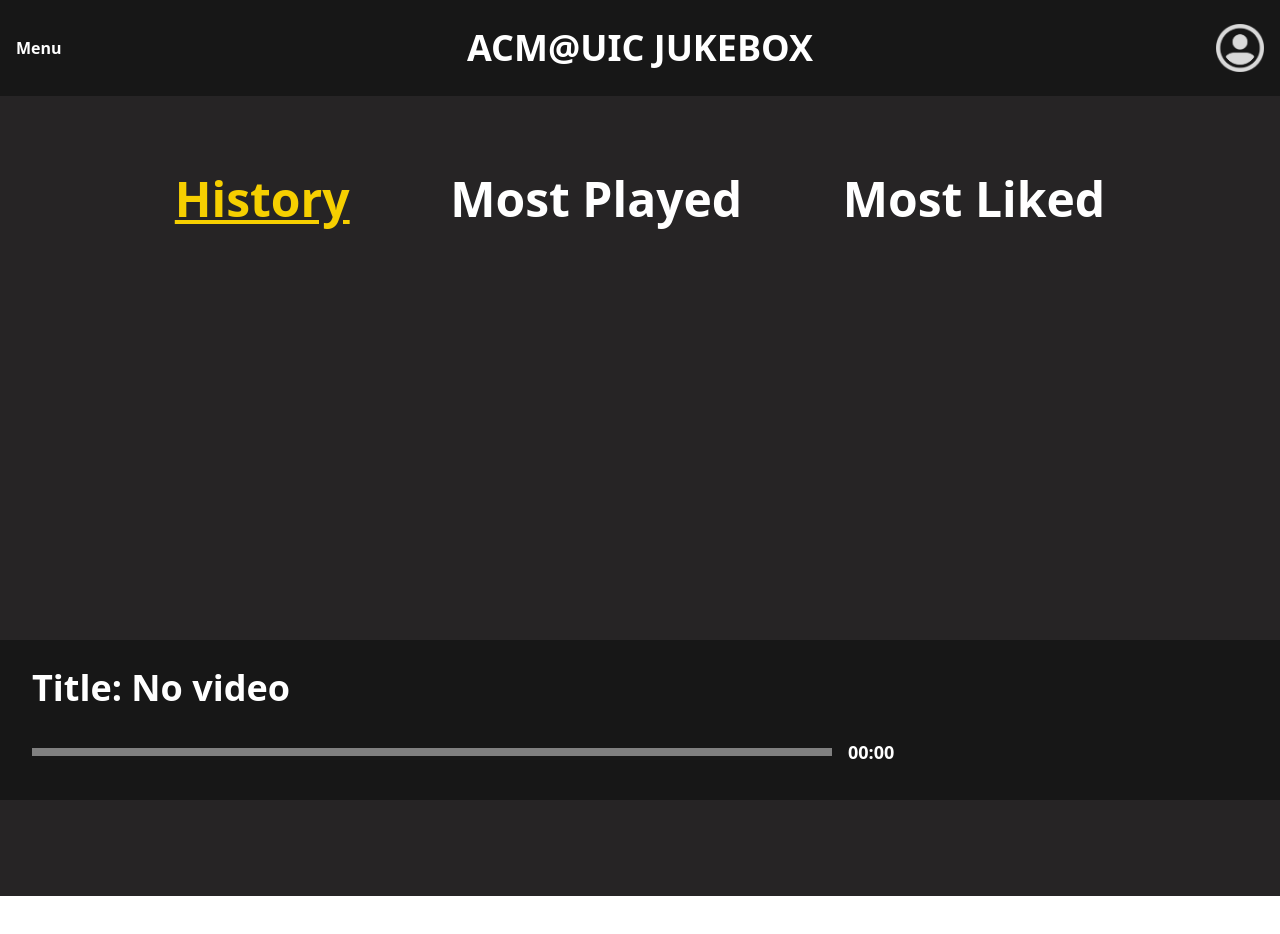
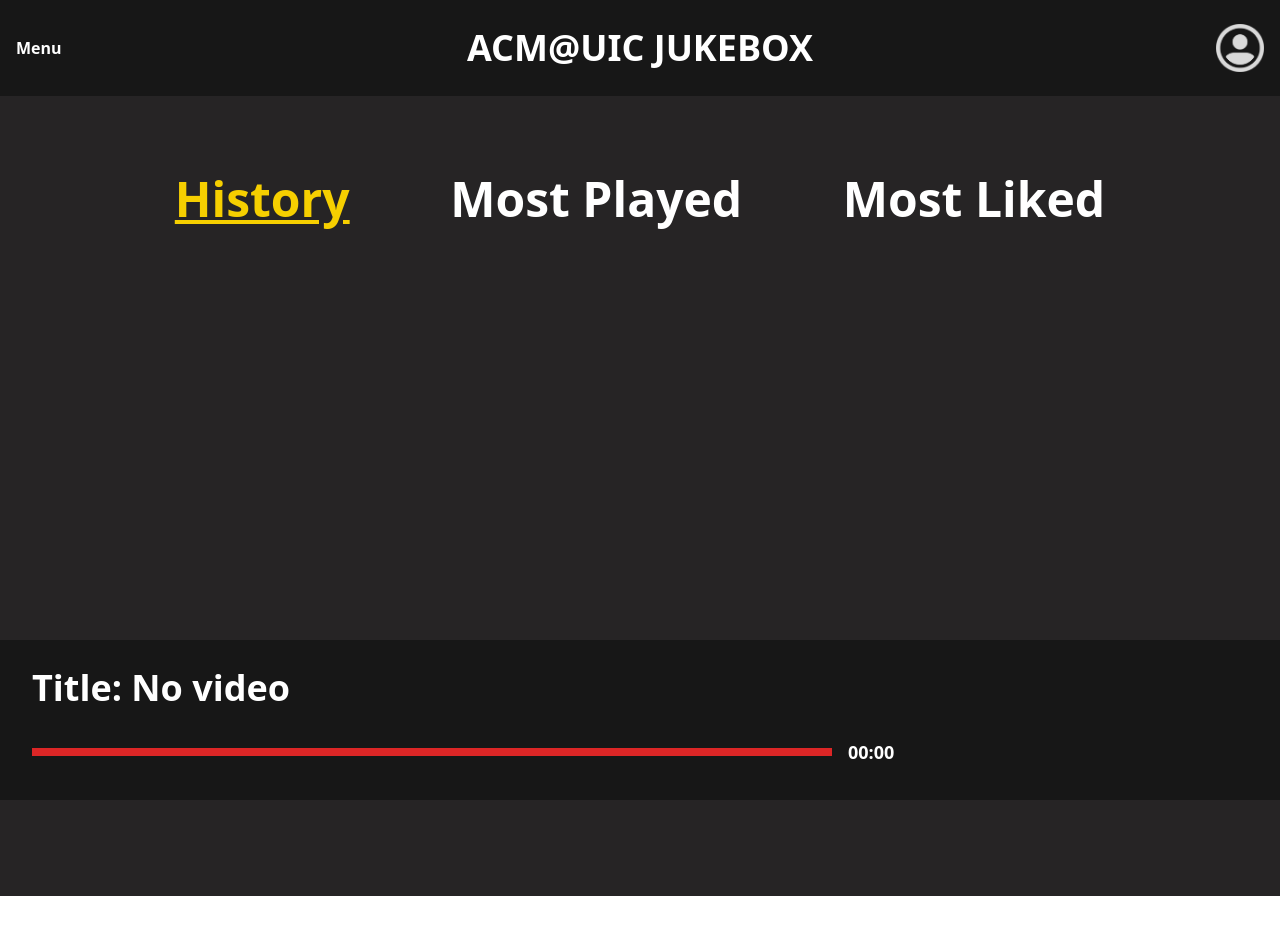
Before and after one commit to acm-uic/Jukebox, a React (Vite) app: page /stats in a window 1280 px wide. Shown: the top 934 px of the page. Built offline with nearby package versions, Linux system fonts and the light colour scheme.

Commit message:
Added VideoPlayer in Song Control and added playing and time to context

```diff
--- a/src/components/SongControl.jsx
+++ b/src/components/SongControl.jsx
@@ -1,11 +1,13 @@
 import ReactPlayer from "react-player";
 import { videoContext } from "../domain/videoContext";
-import { useContext, useState } from "react";
+import { useContext, useEffect, useRef, useState } from "react";
+import { useLocation } from "react-router-dom";
 
 export const SongControl = () => {
   //Will add volume dial in future update
+  const location = useLocation();
 
-  let video = {
+  const video = {
     id: 3,
     url: "Youtube.com",
     title: "No video",
@@ -15,12 +17,38 @@ export const SongControl = () => {
     skips: 0,
     skiplimit: 10,
   };
-  const [minimal, setMinimal] = useState(true);
-  let { current, nextVideo } = useContext(videoContext);
+
+  let {
+    current,
+    playing,
+    setPlaying,
+    secondsPlayed,
+    setSecondsPlayed,
+    nextVideo,
+  } = useContext(videoContext);
+
   if (Object.keys(current).length == 0) {
     current = video;
   }
+
   const { likes, skips, skiplimit, duration, title } = current;
+
+  const [minimal, setMinimal] = useState(true);
+  const playerRef = useRef();
+  const [isAllowedToPlay, setIsAllowedToPlay] = useState(true);
+
+  useEffect(() => {
+    setIsAllowedToPlay(location.pathname != "/" && playing);
+  }, [location.pathname, playing]);
+
+  useEffect(() => {
+    const updatePlayer = () => {
+      console.log("Updating player");
+      playerRef.current.seekTo(secondsPlayed);
+    };
+    updatePlayer();
+  }, [isAllowedToPlay]);
+
   const durationString = new Date(duration * 1000)
     .toISOString()
     .substring(14, 19);
@@ -33,18 +61,19 @@ export const SongControl = () => {
 
   return (
     <>
-      <div className="absolute top-80">
+      <div className="hidden">
         <ReactPlayer
-          height={"100px"}
-          width={"100px"}
-          url={
-            "https://www.youtube.com/watch?v=wkqwyrcuPs0&ab_channel=Joshtriedcoding"
-          }
-          playing={false}
-          controls={false}
-          onProgress={({playedSeconds}) => console.log(playedSeconds)}
+          height={"300px"}
+          width={"600px"}
+          url={current.url}
+          ref={playerRef}
+          progressInterval={100}
+          playing={isAllowedToPlay}
+          onProgress={({ playedSeconds }) => setSecondsPlayed(playedSeconds)}
+          onEnded={() => nextVideo()}
         />
       </div>
+
       <div
         onMouseEnter={() => setMinimal(false)}
         onMouseLeave={() => setMinimal(true)}
@@ -57,7 +86,12 @@ export const SongControl = () => {
 
         {/* Progress bar and time left */}
         <div className="flex gap-4 items-center">
-          <progress className="w-[800px] h-2" />
+          <div className="h-2 w-[800px] bg-slate-300">
+            <div
+              className="h-full bg-red-600"
+              style={{ width: `${(secondsPlayed / current.duration) * 100}%` }}
+            />
+          </div>
           <p className="text-lg">{durationString}</p>
         </div>
 
--- a/src/components/StatsPageComponents/StatVideoCard.jsx
+++ b/src/components/StatsPageComponents/StatVideoCard.jsx
@@ -5,7 +5,7 @@ import { videoContext } from "../../domain/videoContext";
 export default function StatVideoCard({ video, addVideo }) {
   //taking title as string, length as seconds, url as string
   const { addQueueUrl } = useContext(videoContext);
-  const { title, duration, url } = video;
+  const { title, duration, lastPlayed, url } = video;
   const lengthString = new Date(duration * 1000)
     .toISOString()
     .substring(14, 19);
@@ -13,7 +13,7 @@ export default function StatVideoCard({ video, addVideo }) {
   const [showUrl, setShowUrl] = useState(false);
 
   function handleClick() {
-    // Add what happens if the Queue button is pressed
+    // queue button is pressed
     addQueueUrl(url);
   }
 
@@ -23,6 +23,9 @@ export default function StatVideoCard({ video, addVideo }) {
         <div className="block md:max-w md:text-4xl text-3xl overflow-x-auto overflow-y-hidden no-scrollbar whitespace-nowrap">
           {title}
         </div>
+        {lastPlayed && (
+          <div>Last Played: {lastPlayed.toLocaleString() || ""}</div>
+        )}
         <div className="flex items-center">
           <button
             onClick={() => setShowUrl(!showUrl)}
--- a/src/components/VideoPlayer.jsx
+++ b/src/components/VideoPlayer.jsx
@@ -1,17 +1,16 @@
-import { useState, useContext, useEffect } from "react";
+import { useState, useContext, useEffect, useRef } from "react";
 import ReactPlayer from "react-player";
 import { videoContext } from "../domain/videoContext";
 export const VideoPlayer = () => {
   // Highly informed by this w3schools tutorial:
   // https://www.w3schools.com/react/react_forms.asp
-  let { addQueueUrl, current, nextVideo } = useContext(videoContext);
+  let { addQueueUrl, playing, setPlaying, secondsPlayed, setSecondsPlayed, current, nextVideo } = useContext(videoContext);
   const [playerUrl, setPlayerUrl] = useState("");
   const [inputUrl, setInputUrl] = useState("");
   const [showVideo, setShowVideo] = useState(true);
+  const playerRef = useRef();
 
   useEffect(() => {
-    console.log("effect");
-    console.log(current);
     setPlayerUrl(current.url);
   }, [current]);
 
@@ -25,6 +24,11 @@ export const VideoPlayer = () => {
     setShowVideo((prev) => !prev);
   };
 
+  const seekLastPlayed = () => {
+    playerRef.current.seekTo(secondsPlayed, "seconds");
+    setPlaying(true)
+  }
+
   const videoStyle = {
     display: showVideo ? "block" : "none",
   };
@@ -37,11 +41,17 @@ export const VideoPlayer = () => {
       >
         <div className="h-full aspect-video bg-black mx-auto">
           <ReactPlayer
+          ref={playerRef}
             height={"100%"}
             width={"100%"}
             url={playerUrl}
-            playing={true}
+            playing={playing}
             controls
+            progressInterval={100}
+            onReady={() => seekLastPlayed()}
+            onPause={() => setPlaying(false)}
+            onPlay={() => setPlaying(true)}
+            onProgress={({ playedSeconds }) => setSecondsPlayed(playedSeconds)}
             onEnded={() => nextVideo()}
           />
         </div>
--- a/src/domain/videoContext.jsx
+++ b/src/domain/videoContext.jsx
@@ -1,4 +1,4 @@
-import { createContext, useState } from "react";
+import { createContext, useEffect, useState } from "react";
 import { extractVideoId, getVideoDetails } from "./getVideos";
 
 export const videoContext = createContext();
@@ -7,8 +7,14 @@ export function VideoContextProvider({ children }) {
   const [history, setHistory] = useState([]);
   let [queue, setQueue] = useState([]);
   let [current, setCurrent] = useState({});
+  const [secondsPlayed, setSecondsPlayed] = useState(0); // percentage played of current video
+  const [playing, setPlaying] = useState(true); // whether the video is playing or not
 
-  // our video object contains: id, url, title,duration(seconds),plays,likes,skips
+  /*useEffect(() => {
+    console.log("secondsPlayed", secondsPlayed);
+    console.log("playing", playing);
+  }, [secondsPlayed, playing]);*/
+  // our video object contains: id, url, title, duration(seconds),plays,likes,skips
 
   const addQueueUrl = async (videoUrl) => {
     const id = extractVideoId(videoUrl);
@@ -20,12 +26,14 @@ export function VideoContextProvider({ children }) {
         // If current is empty, set current to foundVid and update history
         console.log("EMPTY", queue);
         setCurrent(foundVid);
-        setHistory((prevHistory) => [...prevHistory, foundVid]);
+        setPlaying(true);
+        setSecondsPlayed(0);
+        setHistory((prevHistory) => [...prevHistory, {...foundVid, lastPlayed: new Date()}]);
         return true;
       }
 
       setQueue((prevQueue) => [...prevQueue, foundVid]); // if current is not empty, add foundVid to queue and update history
-      setHistory((prevHistory) => [...prevHistory, foundVid]);
+      setHistory((prevHistory) => [...prevHistory, {...foundVid, lastPlayed: new Date()}]);
       return true;
     }
 
@@ -48,6 +56,7 @@ export function VideoContextProvider({ children }) {
             likes: 0,
             skips: 0,
             skiplimit: 5,
+            lastPlayed: new Date(),
           };
           console.log("newVid");
           const newArray = queue.concat([newVid]);
@@ -57,6 +66,7 @@ export function VideoContextProvider({ children }) {
           console.log(queue);
           if (Object.keys(current).length === 0) {
             console.log("EMPTY");
+            setPlaying(true);
             nextVideo();
           }
           return true;
@@ -81,15 +91,17 @@ export function VideoContextProvider({ children }) {
     if (queue.length == 0) {
       console.log("Queue is empty");
       setCurrent({}); // Revert to empty start state
+      setSecondsPlayed(0);
       return;
     }
+    setSecondsPlayed(0);
     setCurrent(queue[0]);
     setQueue(queue.slice(1));
   };
 
   return (
     <videoContext.Provider
-      value={{ current, queue, history, addQueueUrl, nextVideo }}
+      value={{ current, queue, history, secondsPlayed, playing, setPlaying, setSecondsPlayed, addQueueUrl, nextVideo }}
     >
       {children}
     </videoContext.Provider>
--- a/src/pages/Contributor.jsx
+++ b/src/pages/Contributor.jsx
@@ -1,4 +1,4 @@
-import { AdrianKnight,OwenNeal,Andre,Manh,EthanKy,Elias } from '../components/Contributors'
+import { AdrianKnight,OwenNeal,Andre,Manh,EthanKy,Elias } from '../components/ContributorPageComponents/Contributors'
 
 export default function Contributor () {
     return (
--- a/src/pages/StatsPage.jsx
+++ b/src/pages/StatsPage.jsx
@@ -8,6 +8,13 @@ export default function StatsPage() {
   const historyList = history.slice(0, history.length - queue.length).reverse();
   //using plays as int, likes as int, and recency as an int
   const videoList = [
+    {
+      title: "5 second timer",
+      url:"https://youtu.be/GM_3IlttE-I?si=diSmC-rKBVyPCL4y",
+      duration: 5,
+      plays:0,
+      likes:0,
+    },
     {
       title: "Do I Wanna Know?hbjhbiuhnuinuhijdklaskdlsadjlaks",
       url: "https://www.youtube.com/watch?v=bpOSxM0rNPM",
```
Also changed, not shown: src/components/ContributorPageComponents/Contributors.jsx (renamed from src/components/Contributors.jsx, +6 -6 lines).
